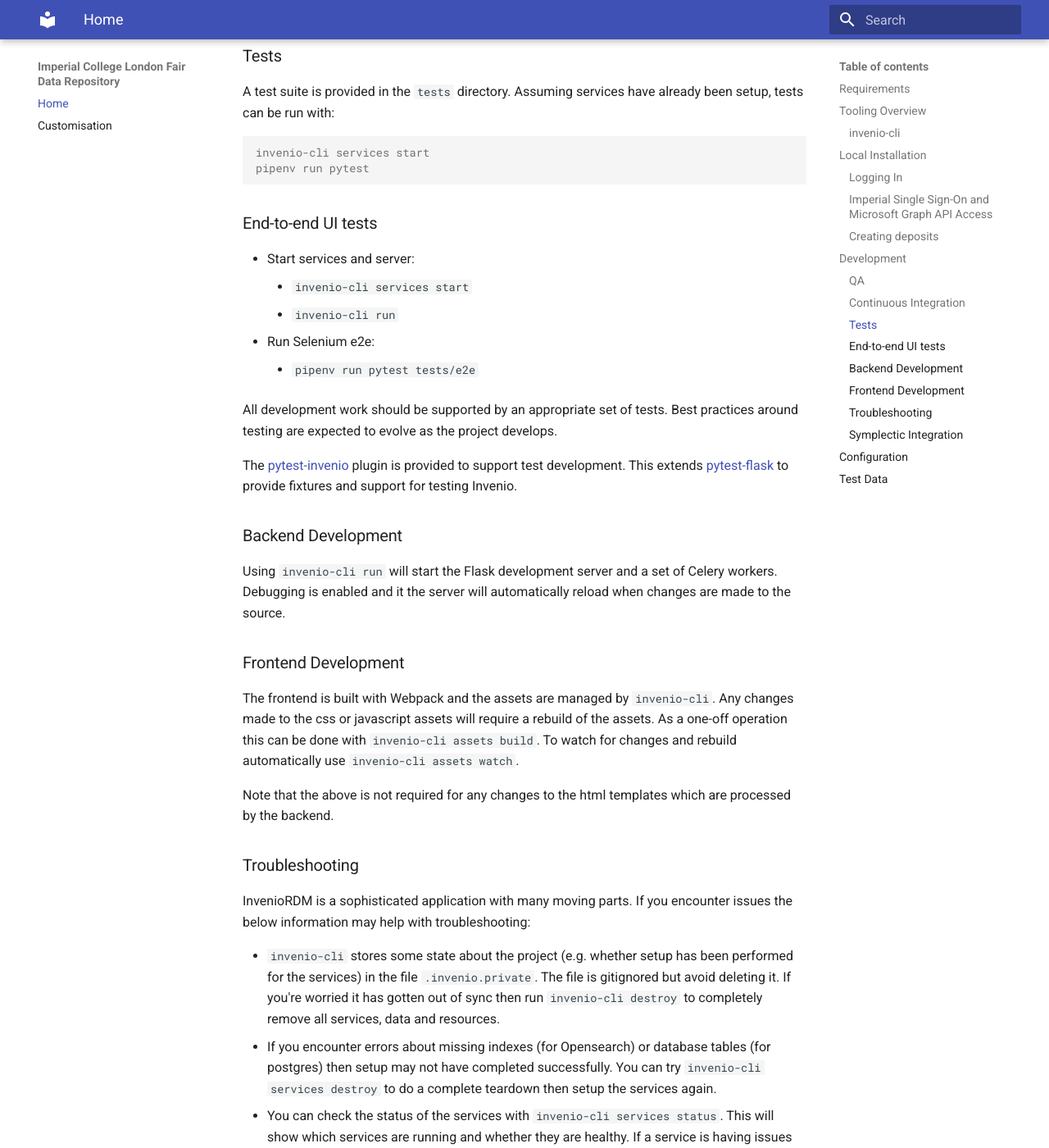
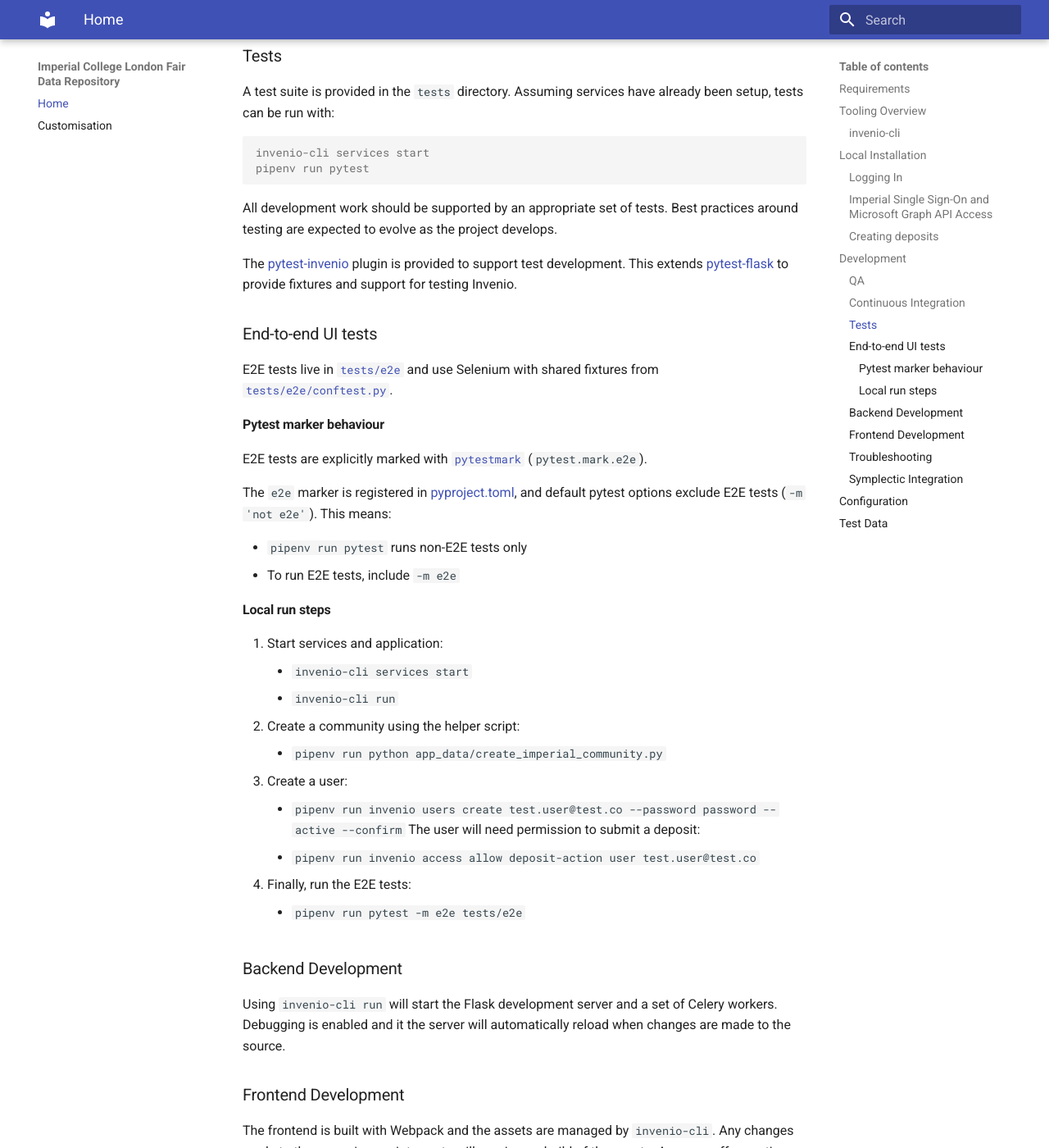
Before and after one commit to ImperialCollegeLondon/fair-data-repository, an MkDocs documentation site: the page built from docs/index.md, in a window 1280 px wide and 1400 px high, scrolled down 4121 px. Shown: the whole window at 82% size. Built offline with MkDocs 1.6.1 and Material for MkDocs 9.7.7, drawn with Linux system fonts in a browser that asks for light colours.

Commit message:
Improve e2e documentation

````diff
--- a/docs/index.md
+++ b/docs/index.md
@@ -178,19 +178,41 @@
 pipenv run pytest
 ```
 
-### End-to-end UI tests
-
-- Start services and server:
-    - `invenio-cli services start`
-    - `invenio-cli run`
-- Run Selenium e2e:
-    - `pipenv run pytest tests/e2e`
-
 All development work should be supported by an appropriate set of tests. Best practices
 around testing are expected to evolve as the project develops.
 
 The [pytest-invenio] plugin is provided to support test development. This extends
 [pytest-flask] to provide fixtures and support for testing Invenio.
+
+### End-to-end UI tests
+
+E2E tests live in [`tests/e2e`](../tests/e2e/) and use Selenium with shared fixtures
+from [`tests/e2e/conftest.py`](../tests/e2e/conftest.py).
+
+#### Pytest marker behaviour
+
+E2E tests are explicitly marked with
+[`pytestmark`](../tests/e2e/test_user_submission.py) (`pytest.mark.e2e`).
+
+The `e2e` marker is registered in [pyproject.toml](../pyproject.toml), and default
+pytest options exclude E2E tests (`-m 'not e2e'`). This means:
+
+- `pipenv run pytest` runs non-E2E tests only
+- To run E2E tests, include `-m e2e`
+
+#### Local run steps
+
+1. Start services and application:
+    - `invenio-cli services start`
+    - `invenio-cli run`
+1. Create a community using the helper script:
+    - `pipenv run python app_data/create_imperial_community.py`
+1. Create a user:
+    - `pipenv run invenio users create test.user@test.co --password password --active --confirm`
+        The user will need permission to submit a deposit:
+    - `pipenv run invenio access allow deposit-action user test.user@test.co`
+1. Finally, run the E2E tests:
+    - `pipenv run pytest -m e2e tests/e2e`
 
 ### Backend Development
 
````
